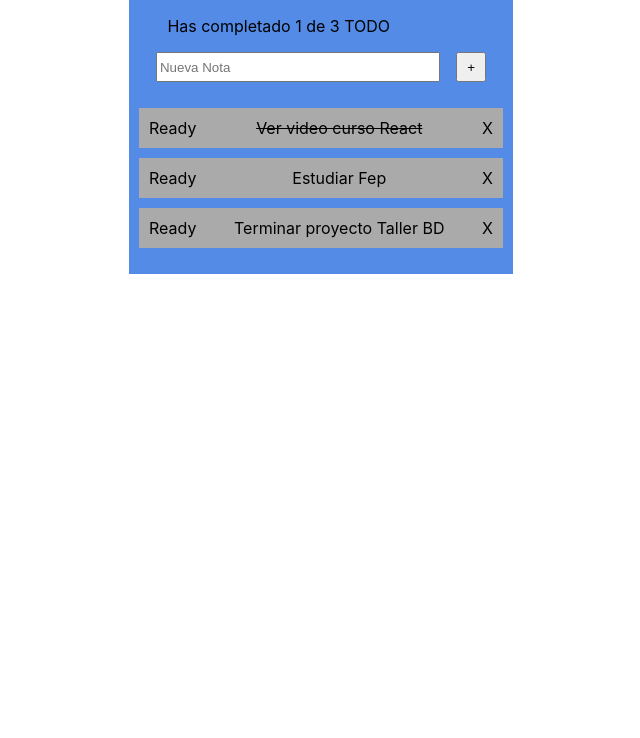
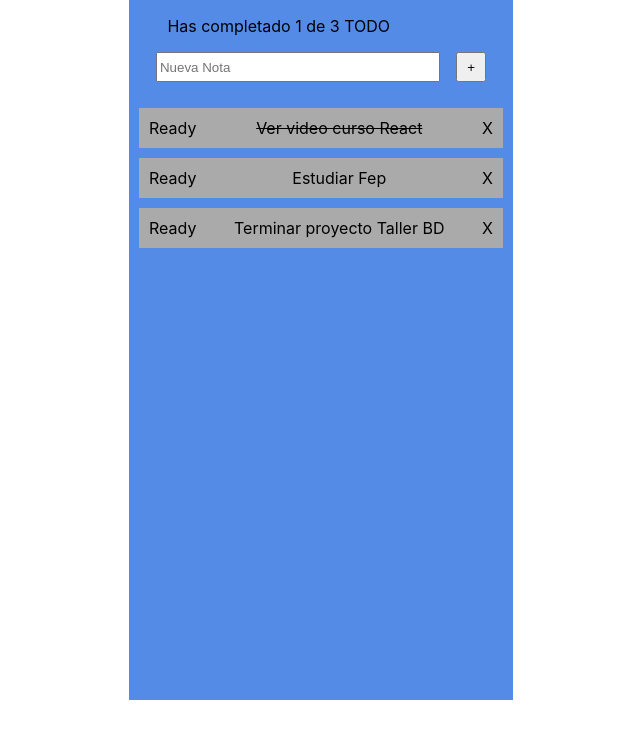
Before and after one commit to DanRepositories/cursoReactBasico, a React (Create React App) app: page / in a window 1280 px wide. Shown: the top 738 px of the page, without its empty margins (319-959 px from the left). Built offline with nearby package versions, Linux system fonts and the light colour scheme; the HTML template or start-up script is replaced by a standard one.

Commit message:
Se modifica el alto de root

```diff
--- a/src/index.css
+++ b/src/index.css
@@ -20,4 +20,5 @@ code {
   max-width: 700px;
   width: 30%;
   background-color: #538be6;
+  height: 700px;
 }
```
